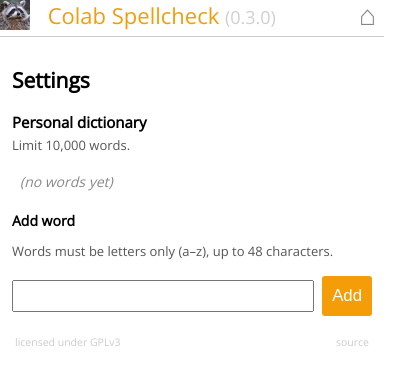
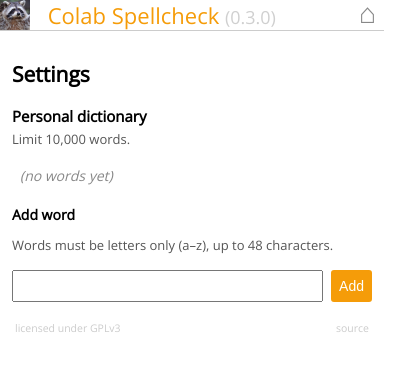
Before and after one commit to MartenThompson/colab_spellcheck, a browser extension: page extension/popup.html in a window 400 px wide. Both pictures are taken after a click on the button "Settings". Drawn offline with nearby package versions, Linux system fonts and the light colour scheme.

Commit message:
aesthetic nits

```diff
--- a/extension/popup.html
+++ b/extension/popup.html
@@ -22,7 +22,7 @@
   <div class="modal-content">
 
     <div id="main_view" class="main-view">
-      <button class="flat_button" id="spell_check_button">Check Active Cell</button>
+      <button class="flat-button" id="spell_check_button">Check Active Cell</button>
       <div class="spelling_suggestions_container"></div>
     </div>
 
@@ -35,7 +35,7 @@
         <label for="add_personal_word_input" class="add-word-label"><strong>Add word</strong></label>
         <p class="add-word-hint">Words must be letters only (a–z), up to 48 characters.</p>
         <input type="text" id="add_personal_word_input" name="word" maxlength="48" autocomplete="off" spellcheck="false">
-        <button type="submit" class="flat_button flat_button_small">Add</button>
+        <button type="submit" class="flat-button flat-button-small">Add</button>
       </form>
     </div>
 
--- a/extension/popup.js
+++ b/extension/popup.js
@@ -386,7 +386,7 @@ function onSuggestionsContainerClick(event) {
   }
   if (word === '') return;
 
-  if (!confirm('Learn spelling for "' + word + '"?')) return;
+  if (!confirm('Learn spelling for "' + word + '"?\nYou can manage your personal dictionary in the settings pane.')) return;
 
   if (!isValidPersonalWord(word)) {
     alert(
--- a/extension/style.css
+++ b/extension/style.css
@@ -27,8 +27,8 @@ img {
 
 .settings-gear {
   float: right;
-  margin: 0 0 4px 8px;
-  padding: 2px 8px;
+  margin: 0 0 0px 8px;
+  padding: 0px 8px;
   font-size: 28px;
   line-height: 1;
   border: none;
@@ -119,18 +119,13 @@ img {
   font-size: 14px;
 }
 
-.flat_button_small {
-  font-size: 14px;
-  padding: 6px 12px;
-}
-
 .learn-word-btn {
   background: none;
   border: none;
   padding: 0;
   margin: 0;
   font: inherit;
-  color: #2e7d32;
+  color: #F9423A;
   text-decoration: underline;
   cursor: pointer;
   text-align: left;
@@ -169,7 +164,7 @@ img {
   margin-right: 12px;
 }
 
-.flat_button {
+.flat-button {
   background-color: #F59C09;
   border: 2px solid #F59C09;
   color: white;
@@ -179,6 +174,11 @@ img {
   text-decoration: none;
   font-size: 1.2em;
   cursor: pointer;
+}
+
+.flat-button-small {
+  font-size: 14px;
+  padding: 6px;
 }
 
 .settings-button {
```
